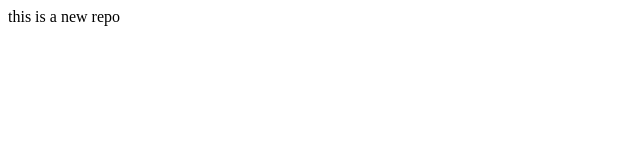
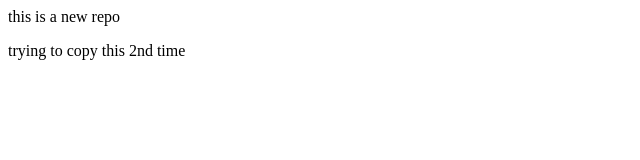
Before and after one commit to beingkaranjolly/localrepo, a plain HTML site: page index.html in a window 1280 px wide. Shown: the whole page, without its empty margins (0-640 px from the left). Drawn offline with Linux system fonts and the light colour scheme.

Commit message:
add new feature lol

```diff
--- a/index.html
+++ b/index.html
@@ -1 +1,2 @@
 <p>this is a new repo</p>
+<p>trying to copy this 2nd time</p>
```
